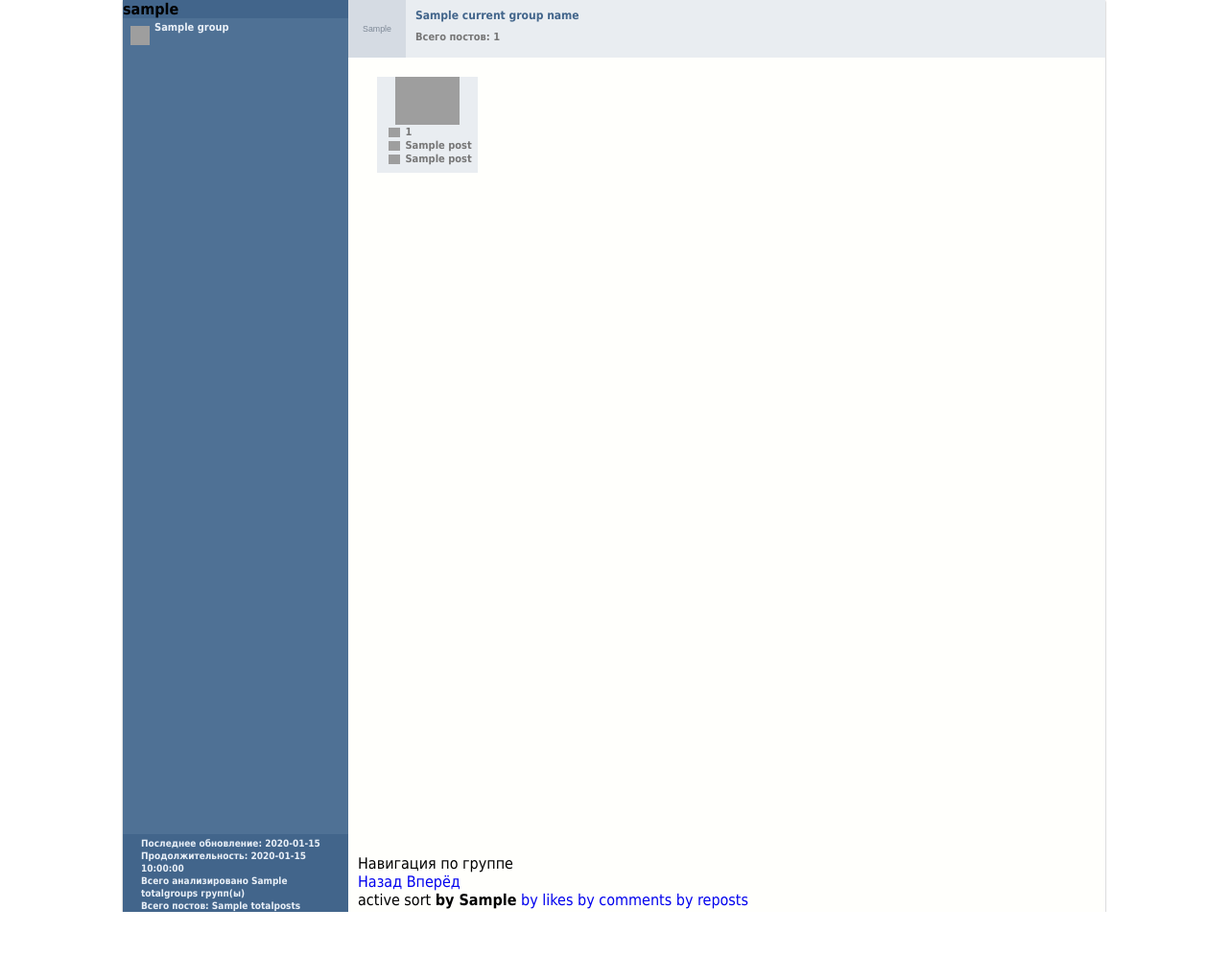
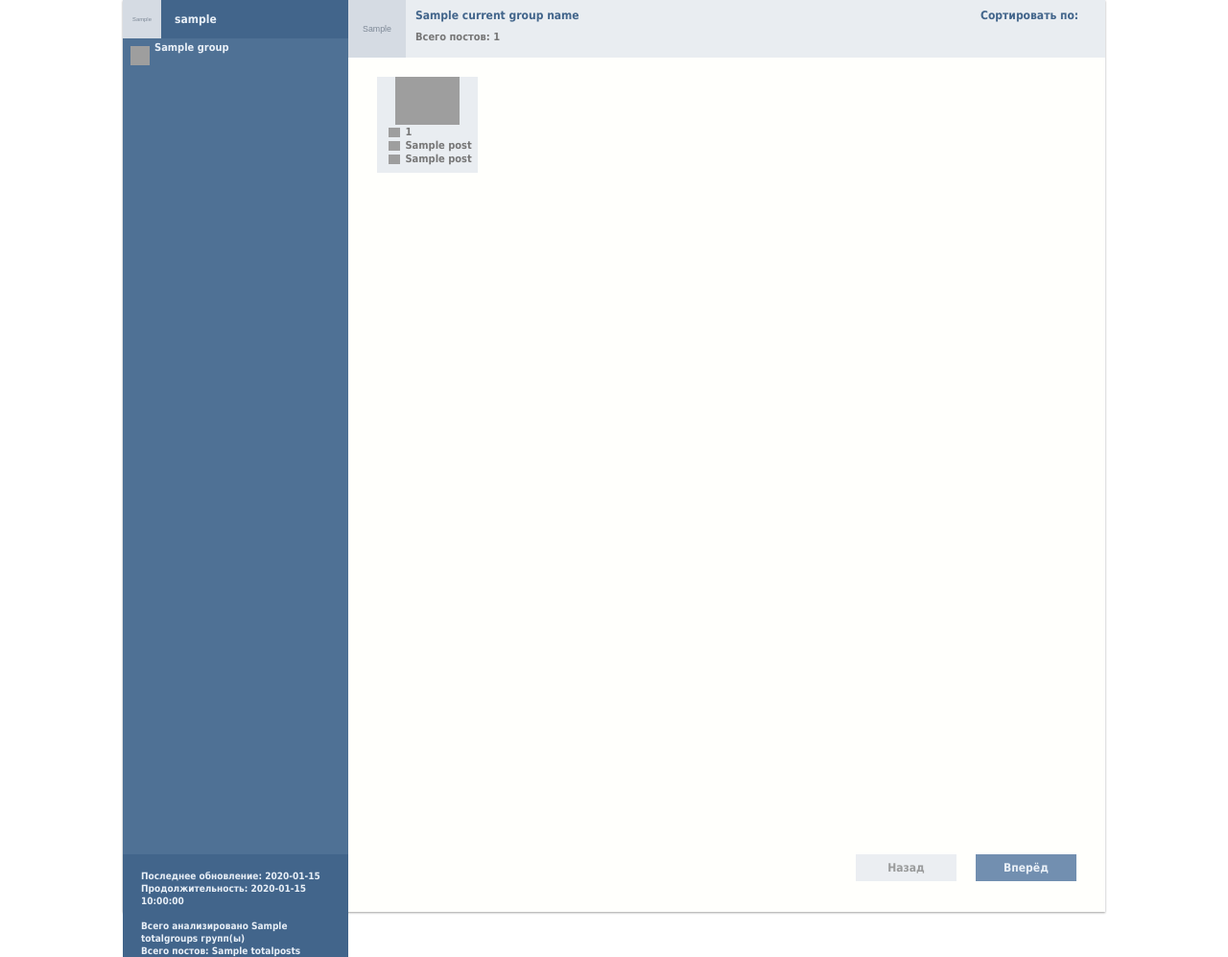
Before and after one commit to d3QUone/vksmmtool, a Flask app: template templates/demo.html in a window 1280 px wide. Shown: the whole page at 96% size. Before the commit the page ends 950 px from the top, so only its background shows below. Run offline with Flask 2, Linux system fonts and the light colour scheme; the template is opened without the code that fills it: most values are stand-ins (such as "Sample title", 1, 10 or a date in 2020); grey boxes marked "Sample" are stand-in pictures; grey boxes are pictures that could not be loaded.

Commit message:
design improvements

```diff
--- a/templates/demo.html
+++ b/templates/demo.html
@@ -9,7 +9,14 @@
 <body>
 <div id="page">
 	<div id="acc-panel">
-        <div id="username"><b>{{ user_name }}</b></div>
+        <div id="userblock">
+            {% if avatar %}
+                <img id="ava" src="{{ avatar }}"/>
+            {% else %}
+                <img id="ava" src="{{ url_for('static', filename='none.png') }}"/>
+            {% endif %}
+            <span>{{ user_name }}</span>
+        </div>
         <div id="gl"><!-- all groups -->
             {% if group_list %}
                 {% for group in group_list %}
@@ -25,30 +32,51 @@
                 У вас нет групп :(
             {% endif %}
         </div>
-        <div id="stat"><!-- I'll place stats here... -->
+        <div id="stat"><!-- block for stats -->
             {% if stats %}
             <ul>
+                <br>
                 <li>Последнее обновление: {{ stats['last_update'] }}</li>
                 <li>Продолжительность: {{ stats['time'] }}</li>
+                <br>
                 <li>Всего анализировано {{ stats['totalgroups'] }} групп(ы)</li>
                 <li>Всего постов: {{ stats['totalposts'] }}</li>
             </ul>
             {% else %}
-            Statistics-file was not found.
+                Статистика обновляется...
             {% endif %}
         </div>
     </div>
     <div id="group-panel">
     	<div id="group-head"><!-- current group header -->
-        	<img id="logo" src="{{ current_group_picture }}" alt="group logo"/>
+            <div id="g-info">
+                <img id="logo" src="{{ current_group_picture }}" alt="gropu logo"/>
                 <span>{{ current_group_name }}</span>
                 <p>Всего постов: {{ count_postinfo }}</p>
             </div>
+            <div id="sort"><!-- choose-your-sorting block -->
+                Сортировать по:
+                {% if sort_type == "like" %}
+                    <a href="#"><span class="slike active-sort"></span></a>
+                    <a href="{{ base_link }}repo"><span class="srep"></span></a>
+                    <a href="{{ base_link }}comm"><span class="scom"></span></a>
+                {% elif sort_type == "repo" %}
+                    <a href="{{ base_link }}like"><span class="slike"></span></a>
+                    <a href="#"><span class="srep active-sort"></span></a>
+                    <a href="{{ base_link }}comm"><span class="scom"></span></a>
+                {% elif sort_type == "comm" %}
+                    <a href="{{ base_link }}like"><span class="slike"></span></a>
+                    <a href="{{ base_link }}repo"><span class="srep"></span></a>
+                    <a href="#"><span class="scom active-sort"></span></a>
+                {% endif %}
+            </div>
+        </div>
         <div id="group-content">
-        	<div id="group-table"><!-- current posts -->
+        	<div id="group-table"><!-- posts in current group -->
                 {% if posts %}
                     {% for post in posts %}
-					<a href="{{ post[3] }}" target="_blank"><div class="ablock">
+                        <a href="{{ post[3] }}" target="_blank">
+                            <div class="ablock"  title="Открыть в ВК">
                                 {% if post[4] == 'None' %}
                                     <img class="ablock-pic" src="{{ url_for('static', filename='none.png') }}"/>
                                 {% else %}
@@ -72,27 +100,29 @@
                 {% else %}
                     Группа закрыта или еще не проанализирована
                 {% endif %}
+
             </div>
-			<div id="nav-bottom"><!-- create buttons here -->
-			{% if offset_prev or offset_next %}
-				Навигация по группе
-				<br>
+        <div id="nav-bottom"><!-- navigation inside the group -->
+            {% if offset_next %}
+                <a href="{{ offset_next }}" class="button">Вперёд</a>
+            {% endif %}
             {% if offset_prev %}
-					<a href="{{ offset_prev }}">Назад</a>
+                <a href="{{ offset_prev }}" class="button button-disabled">Назад</a>
             {% endif %}
-				{% if offset_next %}
-					<a href="{{ offset_next }}">Вперёд</a>
-				{% endif %}
-			{% endif %}
-
-            <br><!-- try sorting, sort_type is needed for animation (diff button pics) -->
-            active sort <b>by {{ sort_type }}</b>
-            <a href="{{ base_link }}like">by likes</a>
-            <a href="{{ base_link }}comm">by comments</a>
-            <a href="{{ base_link }}repo">by reposts</a>
         </div>
     </div>
   </div>
 </div>
+
+<!-- multisize screens -->
+<!--script>
+    function get_size() {
+        var h = window.innerHeight;
+        var url = window.location.href;
+        window.location.href = url + "?h=" + h;
+    }
+window.onload = get_size;
+</script-->
+
 </body>
 </html>
```
Lines whose indentation alone changed are shown as unchanged.
